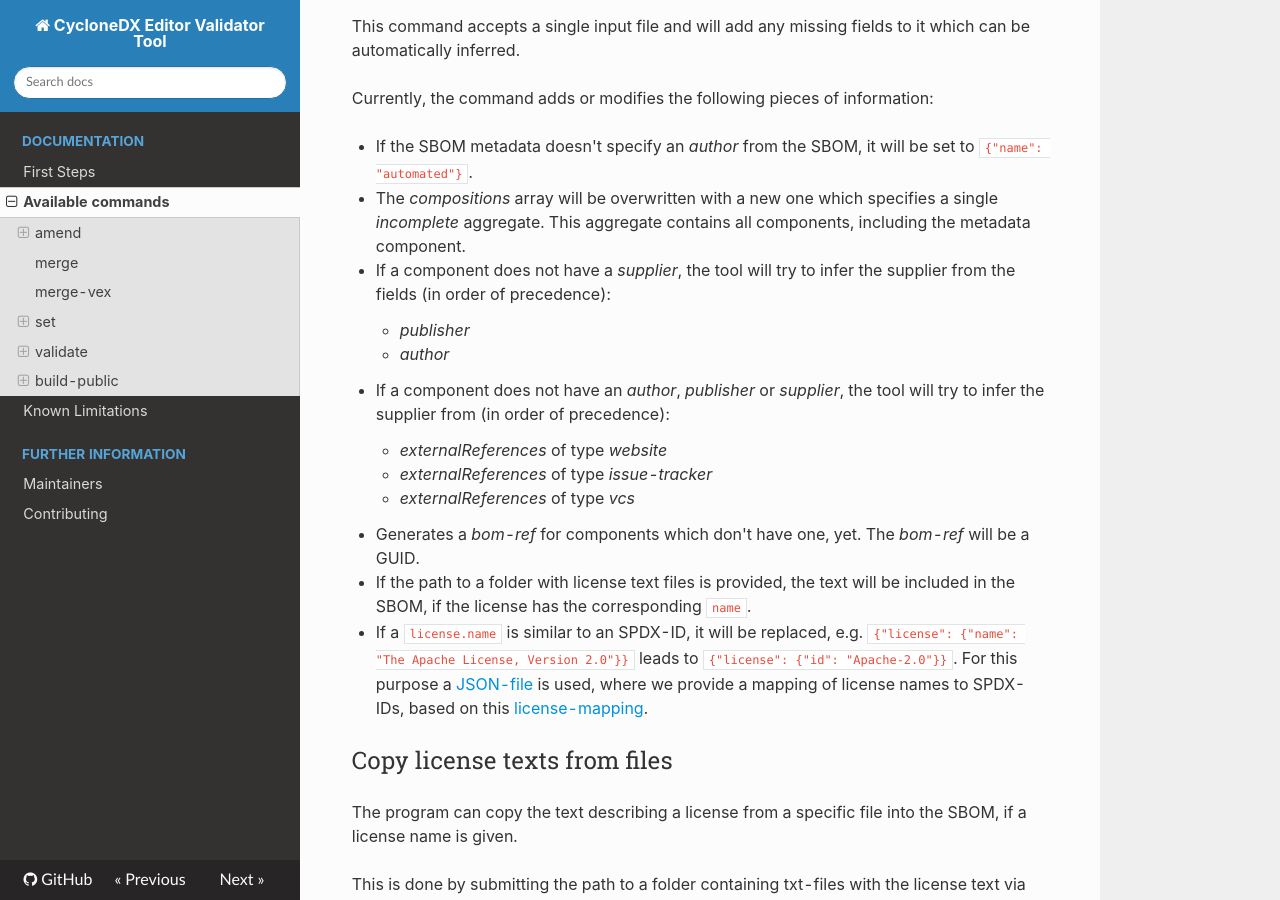
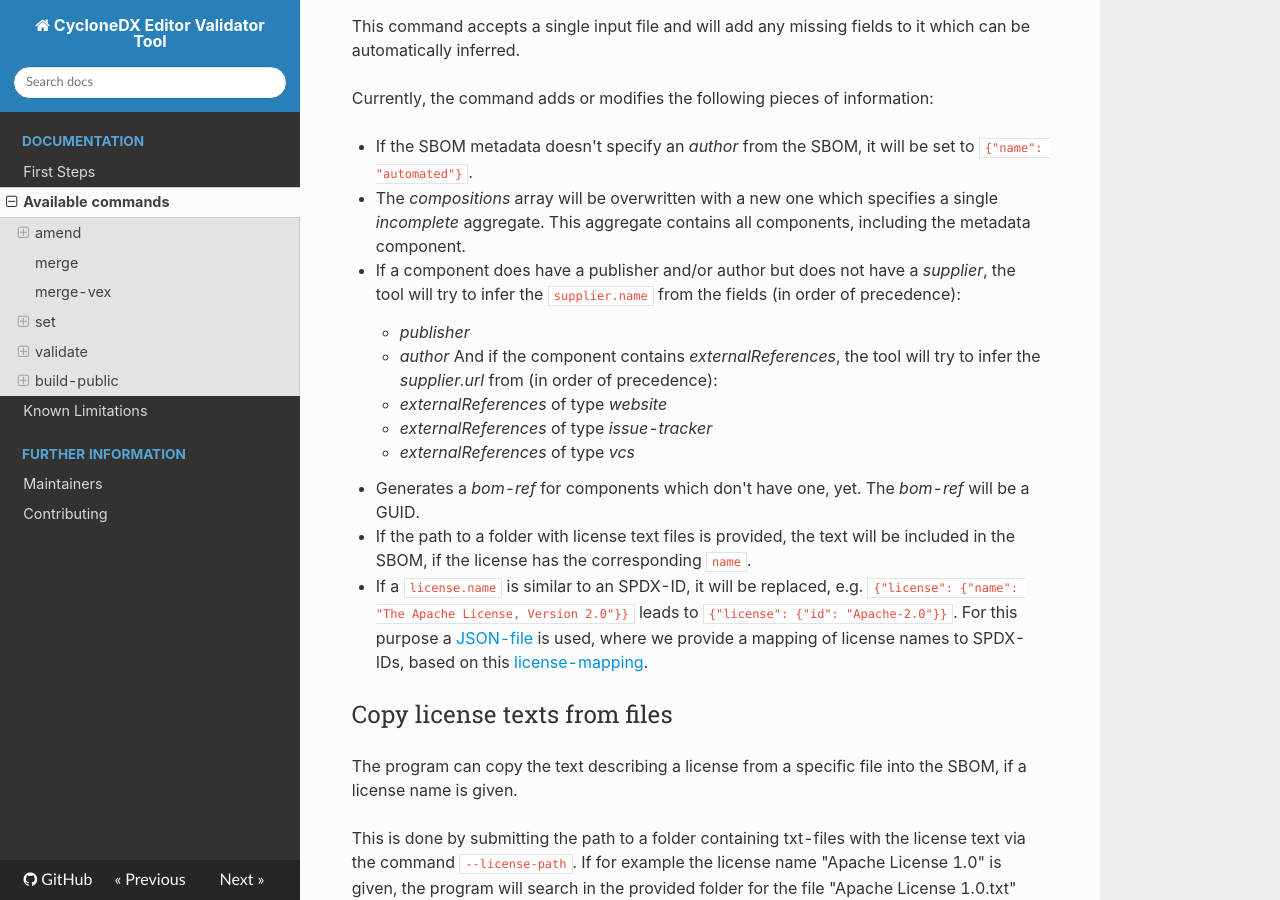
Before and after one commit to Festo-se/cyclonedx-editor-validator, an MkDocs documentation site: the page built from docs/available_commands.md, in a window 1280 px wide and 900 px high, scrolled down 390 px. Built offline with MkDocs 1.6.1, drawn with Linux system fonts in a browser that asks for light colours; nearby versions of some CDN libraries; some web fonts are replaced.

Commit message:
docs: updates the documentation

```diff
--- a/docs/available_commands.md
+++ b/docs/available_commands.md
@@ -14,10 +14,10 @@
 
 * If the SBOM metadata doesn't specify an *author* from the SBOM, it will be set to `{"name": "automated"}`.
 * The *compositions* array will be overwritten with a new one which specifies a single *incomplete* aggregate. This aggregate contains all components, including the metadata component.
-* If a component does not have a *supplier*, the tool will try to infer the supplier from the fields (in order of precedence):
+* If a component does have a publisher and/or author but does not have a *supplier*, the tool will try to infer the `supplier.name` from the fields (in order of precedence):
   * *publisher*
   * *author*
-* If a component does not have an *author*, *publisher* or *supplier*, the tool will try to infer the supplier from (in order of precedence):
+ And if the component contains *externalReferences*, the tool will try to infer the *supplier.url* from (in order of precedence):
   * *externalReferences* of type *website*
   * *externalReferences* of type *issue-tracker*
   * *externalReferences* of type *vcs*
```
